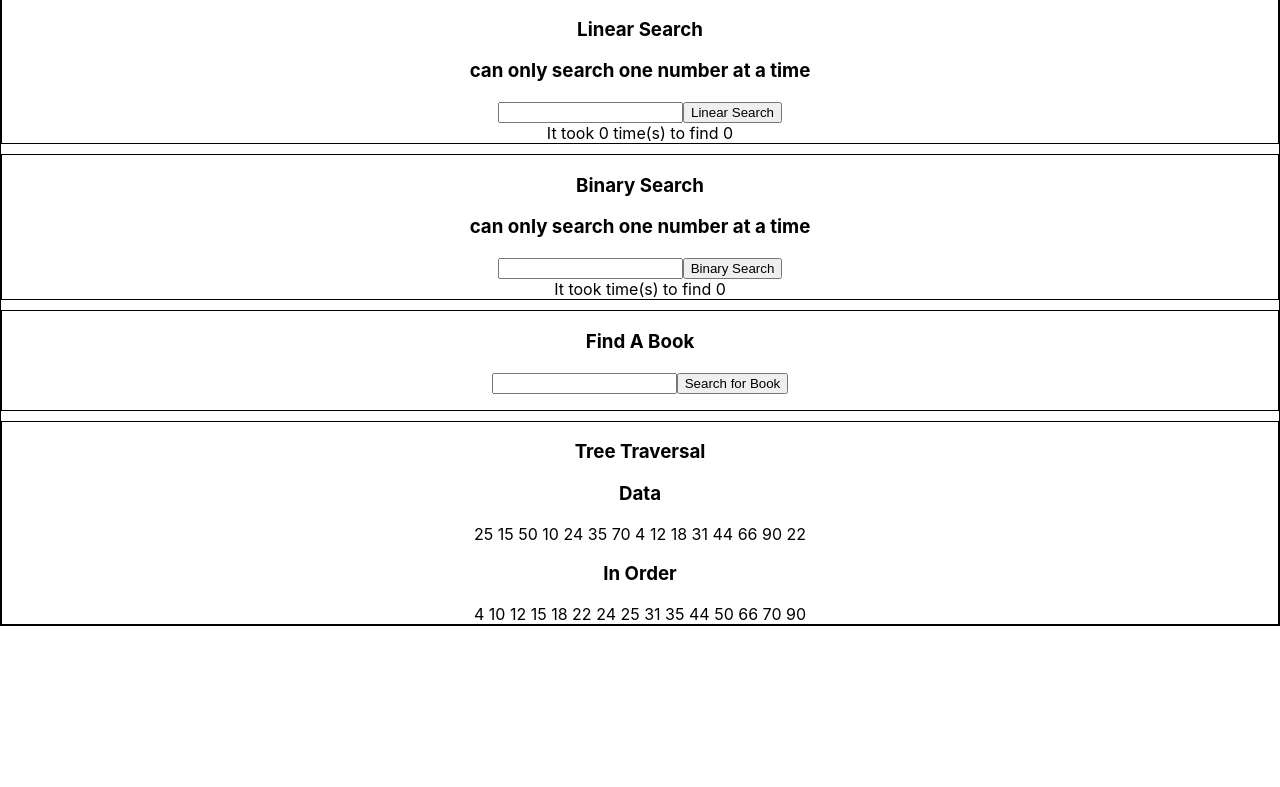
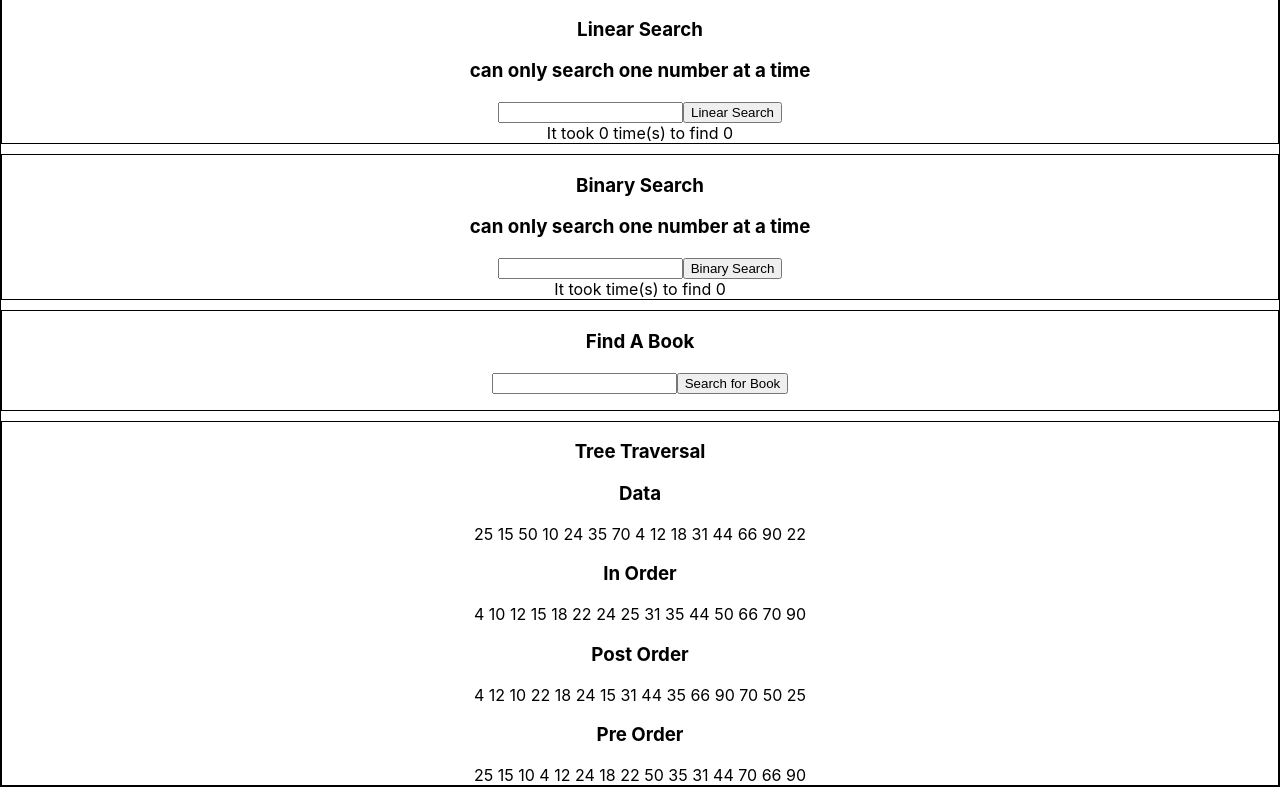
Before and after one commit to thinkful-ei24/janet-DSA-Searching, a React (Create React App) app: page / in a window 1280 px wide. Shown: the part 214-1001 px from the top of the page. Before the commit the page ends 840 px from the top, so only its background shows below. Built offline with nearby package versions, Linux system fonts and the light colour scheme.

Commit message:
displays preOrder value of tree

```diff
--- a/src/binarySearchTreeClass.js
+++ b/src/binarySearchTreeClass.js
@@ -120,4 +120,35 @@ export class BinarySearchTree {
     return values;
 }
 
+
+
+dfsPostOrder(values=[]) {
+
+  if (this.left) {
+      values = this.left.dfsPostOrder(values);
+  }
+
+
+  if (this.right) {
+      values = this.right.dfsPostOrder(values);
+  }
+  values.push(this.value);
+  return values;
 }
+
+
+dfsPreOrder(values=[]) {
+  values.push(this.value);
+  if (this.left) {
+      values = this.left.dfsPreOrder(values);
+  }
+
+
+  if (this.right) {
+      values = this.right.dfsPreOrder(values);
+  }
+
+  return values;
+}
+
+}
--- a/src/treetraversal.js
+++ b/src/treetraversal.js
@@ -4,16 +4,24 @@ import {BinarySearchTree}  from './binarySearchTreeClass';
 
 
 const tree = new BinarySearchTree();
+const postTree = new BinarySearchTree();
+const preTree = new BinarySearchTree();
 const data=[25, 15, 50, 10, 24, 35, 70, 4, 12, 18, 31, 44, 66, 90, 22];
-data.forEach(num=> tree.insert(num,num));
+data.forEach(num=>{
+  tree.insert(num,num);
+  postTree.insert(num,num);
+  preTree.insert(num,num);
+
+} );
 
 export default class TreeTraversal extends React.Component {
 constructor(props){
   super(props);
 
   this.state={
-    postOrder: [],
-    inOrder:tree.dfsInOrder()
+    postOrder: postTree.dfsPostOrder(),
+    inOrder:tree.dfsInOrder(),
+    preOrder: preTree.dfsPreOrder()
   }
 
 
@@ -35,7 +43,18 @@ render(){
      <h3>In Order</h3>
    {/* {this.dsfPreOrder(this.tree)} */}
    {this.state.inOrder.map(num=> num+ ' ')}
-   {console.log(this.state.postOrder)}
+   </div>
+
+         <div>
+     <h3>Post Order</h3>
+   {/* {this.dsfPreOrder(this.tree)} */}
+   {this.state.postOrder.map(num=> num+ ' ')}
+   </div>
+
+      <div>
+     <h3>Pre Order</h3>
+   {/* {this.dsfPreOrder(this.tree)} */}
+   {this.state.preOrder.map(num=> num+ ' ')}
    </div>
 
     </section>
```
